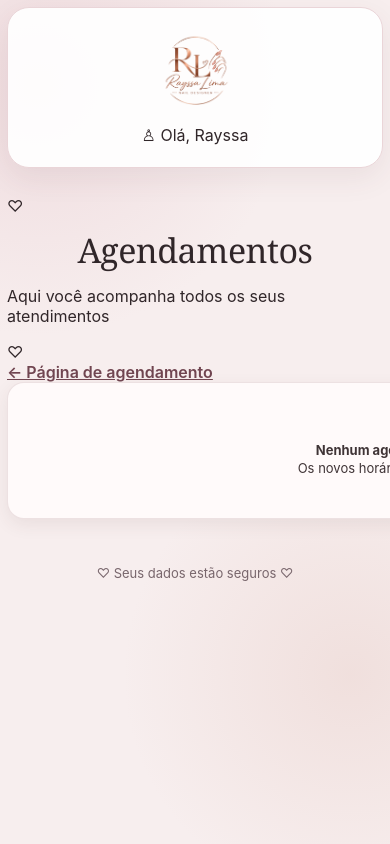
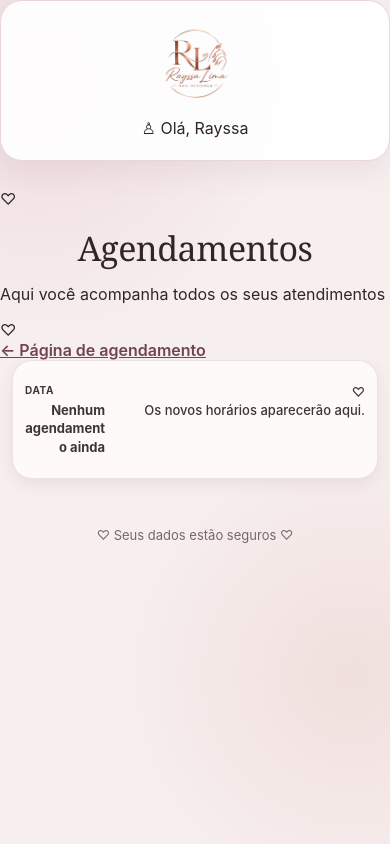
Before and after one commit to viniciusmacciel18-rgb/Agendamentos-, a Flask app: template templates/admin.html in a window 390 px wide. Run offline with Flask 3, Linux system fonts and the light colour scheme; the template is opened without the code that fills it, so the values that code supplies are empty; some libraries are stand-ins or nearby versions.

Commit message:
Update style.css

```diff
--- a/static/style.css
+++ b/static/style.css
@@ -954,58 +954,78 @@ footer {
     }
 }
 /* =========================================================
-   PAINEL ADMIN — CELULAR
-   AJUSTE RESPONSIVO
+   PAINEL ADMINISTRATIVO — CELULAR
+   VERSÃO FINAL
    ========================================================= */
 
-@media screen and (max-width: 700px) {
+@media only screen and (max-width: 700px) {
 
+    /* TELA */
     html,
     body {
-        width: 100%;
-        max-width: 100%;
+        width: 100% !important;
+        max-width: 100% !important;
+        margin: 0 !important;
+        padding: 0 !important;
         overflow-x: hidden !important;
     }
 
-    body {
-        margin: 0;
-        padding: 10px;
-        box-sizing: border-box;
+    /* CONTAINER PRINCIPAL */
+    main,
+    .card {
+        width: 100% !important;
+        max-width: 100% !important;
+        box-sizing: border-box !important;
     }
 
-    /* ---------- CABEÇALHO ---------- */
-
+    /* TÍTULO */
     h1 {
+        width: 100% !important;
+        box-sizing: border-box !important;
+        text-align: center !important;
         font-size: 38px !important;
         line-height: 1.15 !important;
-        margin: 15px 0 12px !important;
-        text-align: center;
-        max-width: 100%;
+        margin: 20px 0 12px !important;
     }
 
+    /* SUBTÍTULO */
     .sub {
+        width: 100% !important;
+        box-sizing: border-box !important;
+        text-align: center !important;
         font-size: 15px !important;
-        line-height: 1.45 !important;
-        text-align: center;
-        margin: 0 auto 18px !important;
-        padding: 0 5px !important;
+        line-height: 1.5 !important;
+        padding: 0 15px !important;
     }
 
-    /* ---------- LINK VOLTAR ---------- */
-
+    /* LINK VOLTAR */
     a {
-        max-width: 100%;
-        box-sizing: border-box;
+        max-width: 100% !important;
+        box-sizing: border-box !important;
     }
 
-    /* ---------- ÁREA DA TABELA ---------- */
+
+    /* =====================================================
+       TABELA
+       ===================================================== */
 
     table {
+        display: block !important;
+
         width: 100% !important;
         max-width: 100% !important;
-        border-collapse: separate !important;
-        border-spacing: 0 !important;
-        box-sizing: border-box;
+        min-width: 0 !important;
+
+        margin: 0 !important;
+        padding: 0 !important;
+
+        border-collapse: collapse !important;
+
+        table-layout: fixed !important;
+
+        overflow: hidden !important;
+
+        box-sizing: border-box !important;
     }
 
     table thead {
@@ -1014,67 +1034,117 @@ footer {
 
     table tbody {
         display: block !important;
+
         width: 100% !important;
+        max-width: 100% !important;
+        min-width: 0 !important;
+
+        box-sizing: border-box !important;
     }
 
-    /* ---------- CADA AGENDAMENTO ---------- */
+
+    /* =====================================================
+       CARTÃO DO AGENDAMENTO
+       ===================================================== */
 
     table tbody tr {
         display: block !important;
-        width: 100% !important;
-        max-width: 100% !important;
+
+        width: calc(100% - 32px) !important;
+        max-width: calc(100% - 32px) !important;
+        min-width: 0 !important;
+
+        margin: 0 16px 20px !important;
+        padding: 14px 16px !important;
+
         box-sizing: border-box !important;
 
-        margin: 0 0 18px !important;
-        padding: 14px 16px !important;
+        background: #fffafa !important;
 
-        background: #fffafa !important;
-        border: 1px solid rgba(143, 95, 103, 0.16) !important;
+        border: 1px solid rgba(143, 95, 103, 0.15) !important;
         border-radius: 20px !important;
 
-        box-shadow: 0 6px 18px rgba(80, 50, 55, 0.08) !important;
+        box-shadow: 0 5px 16px rgba(80, 50, 55, 0.08) !important;
 
         overflow: hidden !important;
     }
 
-    /* ---------- CÉLULAS ---------- */
+
+    /* =====================================================
+       CÉLULAS
+       ===================================================== */
 
     table tbody tr td {
         display: grid !important;
-        grid-template-columns: 92px minmax(0, 1fr) !important;
+
+        grid-template-columns: 90px minmax(0, 1fr) !important;
 
         width: 100% !important;
+        max-width: 100% !important;
         min-width: 0 !important;
-        max-width: 100% !important;
+
+        height: auto !important;
+        min-height: 45px !important;
+
+        margin: 0 !important;
+        padding: 10px 0 !important;
 
         box-sizing: border-box !important;
 
-        padding: 11px 0 !important;
-        margin: 0 !important;
+        background: transparent !important;
 
         border: 0 !important;
 
+        /*
+         * ESTA PARTE É IMPORTANTE:
+         * força os valores dos agendamentos
+         * a ficarem visíveis.
+         */
         color: #3f3436 !important;
+
         font-size: 14px !important;
+        font-weight: 500 !important;
+
         line-height: 1.4 !important;
 
         text-align: right !important;
 
-        overflow: visible !important;
+        white-space: normal !important;
         word-break: normal !important;
         overflow-wrap: anywhere !important;
 
         visibility: visible !important;
         opacity: 1 !important;
+
+        overflow: visible !important;
     }
 
-    /* Separadores entre informações */
+
+    /* LINHAS SEPARADORAS */
 
     table tbody tr td + td {
         border-top: 1px solid rgba(143, 95, 103, 0.09) !important;
     }
 
-    /* ---------- RÓTULOS ---------- */
+
+    /* =====================================================
+       VALORES — FORÇA A VISIBILIDADE
+       ===================================================== */
+
+    table tbody tr td,
+    table tbody tr td * {
+        color: #3f3436 !important;
+
+        -webkit-text-fill-color: #3f3436 !important;
+
+        visibility: visible !important;
+        opacity: 1 !important;
+    }
+
+
+    /* =====================================================
+       NOMES DOS CAMPOS
+       ===================================================== */
 
     table tbody tr td::before {
         display: block !important;
@@ -1082,93 +1152,84 @@ footer {
         width: auto !important;
         min-width: 0 !important;
 
-        flex: none !important;
-
-        text-align: left !important;
+        margin: 0 !important;
+        padding: 0 !important;
 
         color: #8f5f67 !important;
 
         font-size: 11px !important;
         font-weight: 700 !important;
 
+        text-align: left !important;
+
         text-transform: uppercase !important;
-        letter-spacing: 0.7px !important;
 
-        align-self: center !important;
+        letter-spacing: 0.6px !important;
 
         visibility: visible !important;
         opacity: 1 !important;
     }
 
-    /* ---------- VALORES ---------- */
 
-    table tbody tr td > * {
-        display: block !important;
+    /* DATA */
 
-        min-width: 0 !important;
-        max-width: 100% !important;
-
-        color: #3f3436 !important;
-
-        visibility: visible !important;
-        opacity: 1 !important;
-
-        overflow-wrap: anywhere !important;
-        word-break: normal !important;
+    table tbody tr td:nth-child(1)::before {
+        content: "Data" !important;
     }
 
-    /* Data */
 
-    table tbody tr td:nth-child(1)::before {
-        content: "Data";
+    /* HORA */
+
+    table tbody tr td:nth-child(2)::before {
+        content: "Hora" !important;
     }
 
-    /* Hora */
 
-    table tbody tr td:nth-child(2)::before {
-        content: "Hora";
+    /* CLIENTE */
+
+    table tbody tr td:nth-child(3)::before {
+        content: "Cliente" !important;
     }
 
-    /* Cliente */
 
-    table tbody tr td:nth-child(3)::before {
-        content: "Cliente";
+    /* WHATSAPP */
+
+    table tbody tr td:nth-child(4)::before {
+        content: "WhatsApp" !important;
     }
 
-    /* WhatsApp */
 
-    table tbody tr td:nth-child(4)::before {
-        content: "WhatsApp";
+    /* SERVIÇO */
+
+    table tbody tr td:nth-child(5)::before {
+        content: "Serviço" !important;
     }
 
-    /* Serviço */
 
-    table tbody tr td:nth-child(5)::before {
-        content: "Serviço";
+    /* OBSERVAÇÃO */
+
+    table tbody tr td:nth-child(6)::before {
+        content: "Observação" !important;
     }
 
-    /* Observação */
 
-    table tbody tr td:nth-child(6)::before {
-        content: "Observação";
-    }
-
-    /* Ação */
-
-    table tbody tr td:nth-child(7)::before {
-        display: none !important;
-        content: "";
-    }
-
-    /* ---------- BOTÃO CANCELAR ---------- */
+    /* =====================================================
+       BOTÃO CANCELAR
+       ===================================================== */
 
     table tbody tr td:nth-child(7) {
         display: block !important;
 
         width: 100% !important;
         max-width: 100% !important;
+        min-width: 0 !important;
 
-        padding: 15px 0 2px !important;
+        height: auto !important;
+
+        margin: 8px 0 0 !important;
+        padding: 14px 0 2px !important;
+
+        box-sizing: border-box !important;
 
         text-align: center !important;
 
@@ -1177,19 +1238,31 @@ footer {
         overflow: hidden !important;
     }
 
+    table tbody tr td:nth-child(7)::before {
+        display: none !important;
+        content: "" !important;
+    }
+
+
+    /* FORMULÁRIO DO BOTÃO */
+
     table tbody tr td:nth-child(7) form {
         display: block !important;
 
         width: 100% !important;
         max-width: 100% !important;
-
         min-width: 0 !important;
 
         margin: 0 !important;
         padding: 0 !important;
 
         box-sizing: border-box !important;
+
+        overflow: hidden !important;
     }
+
+
+    /* BOTÃO */
 
     table tbody tr td:nth-child(7) button,
     table tbody tr td:nth-child(7) input[type="submit"] {
@@ -1197,13 +1270,14 @@ footer {
 
         width: 100% !important;
         max-width: 100% !important;
+        min-width: 0 !important;
 
-        min-width: 0 !important;
+        height: 46px !important;
         min-height: 46px !important;
 
         margin: 0 !important;
 
-        padding: 10px 18px !important;
+        padding: 0 18px !important;
 
         box-sizing: border-box !important;
 
@@ -1212,50 +1286,42 @@ footer {
         font-size: 14px !important;
         font-weight: 600 !important;
 
+        text-align: center !important;
+
         white-space: nowrap !important;
 
         overflow: hidden !important;
-    }
 
-    /* ---------- QUANDO NÃO HÁ AGENDAMENTOS ---------- */
+        color: #ffffff !important;
 
-    table tbody tr td[colspan] {
-        display: block !important;
-
-        width: 100% !important;
-
-        padding: 28px 10px !important;
-
-        text-align: center !important;
-    }
-
-    table tbody tr td[colspan]::before {
-        display: none !important;
+        -webkit-text-fill-color: #ffffff !important;
     }
 }
 
 
 /* =========================================================
-   CELULARES MUITO PEQUENOS
+   CELULARES PEQUENOS
    ========================================================= */
 
-@media screen and (max-width: 390px) {
-
-    body {
-        padding: 7px;
-    }
+@media only screen and (max-width: 390px) {
 
     h1 {
         font-size: 34px !important;
     }
 
     table tbody tr {
+        width: calc(100% - 24px) !important;
+        max-width: calc(100% - 24px) !important;
+
+        margin-left: 12px !important;
+        margin-right: 12px !important;
+
         padding: 12px !important;
-        border-radius: 17px !important;
     }
 
     table tbody tr td {
-        grid-template-columns: 82px minmax(0, 1fr) !important;
+        grid-template-columns: 80px minmax(0, 1fr) !important;
+
         font-size: 13px !important;
     }
 
```
